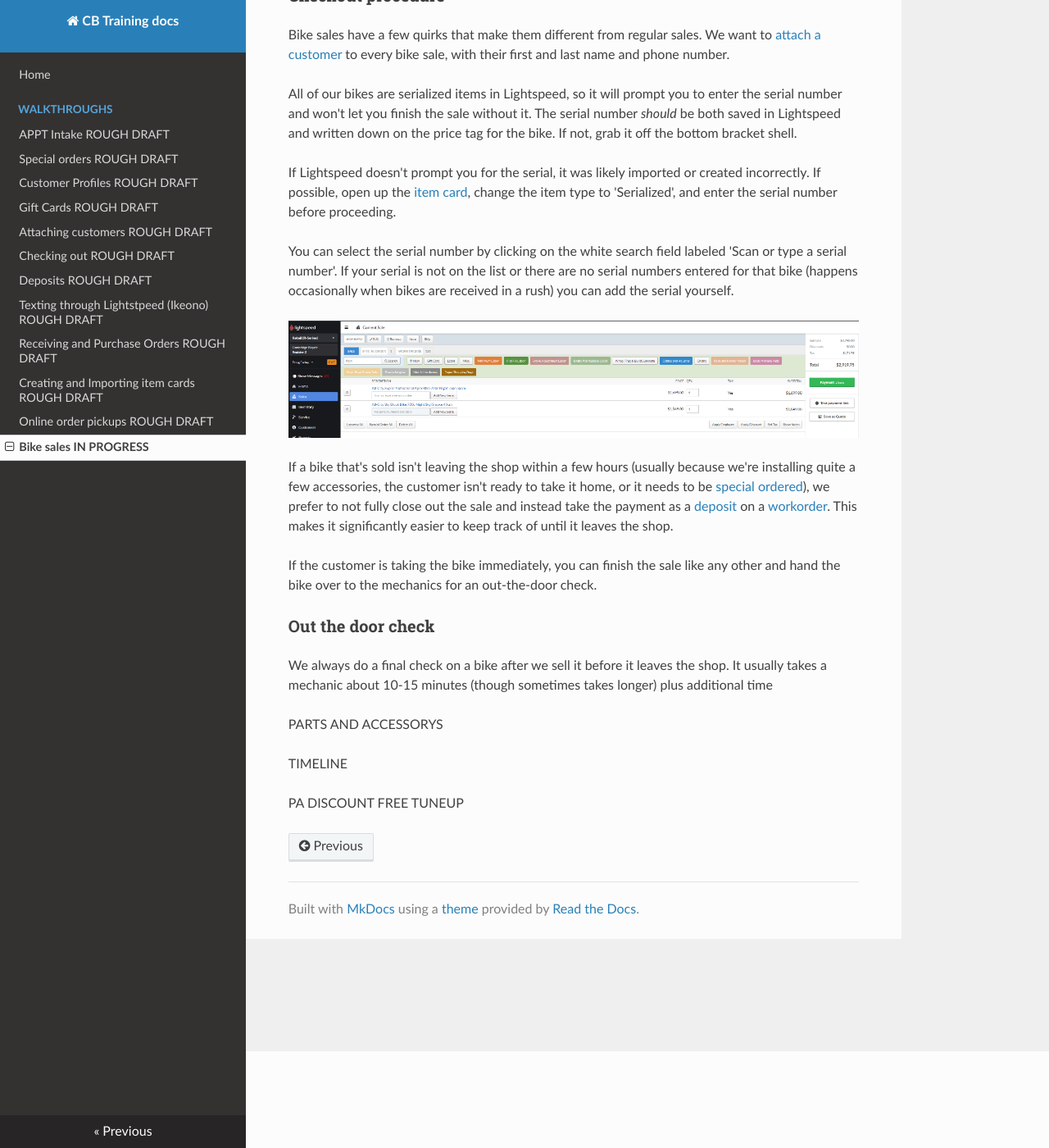
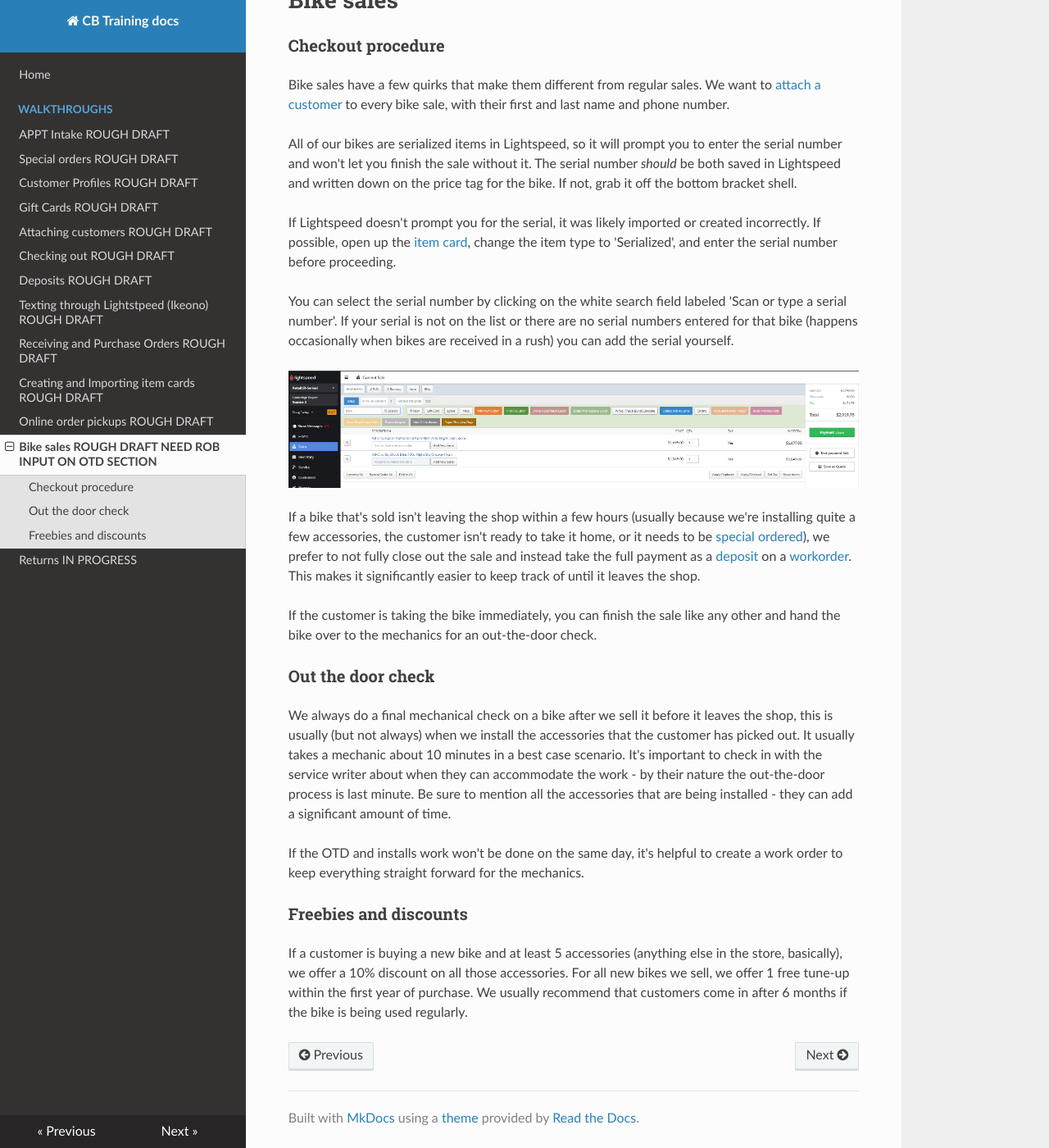
Before and after one commit to CambridgeBicycle/Knowledgebase, an MkDocs documentation site: the page built from docs/bikesale.md, in a window 1280 px wide and 1400 px high, scrolled down 118 px. Shown: the whole window at 82% size. Built offline with MkDocs 1.6.1, drawn with Linux system fonts in a browser that asks for light colours; nearby versions of some CDN libraries; some of the changed text lies outside the part shown.

Commit message:
added return.md

```diff
--- a/docs/bikesale.md
+++ b/docs/bikesale.md
@@ -1,23 +1,26 @@
+# Bike sales
+
 ### Checkout procedure
 Bike sales have a few quirks that make them different from regular sales. We want to [attach a customer](\attach) to every bike sale, with their first and last name and phone number.
 
 All of our bikes are serialized items in Lightspeed, so it will prompt you to enter the serial number and won't let you finish the sale without it. The serial number *should* be both saved in Lightspeed and written down on the price tag for the bike. If not, grab it off the bottom bracket shell.
 
-If Lightspeed doesn't prompt you for the serial, it was likely imported or created incorrectly. If possible, open up the [item card](/itemcard), change the item type to 'Serialized', and enter the serial number before proceeding.
+If Lightspeed doesn't prompt you for the serial, it was likely imported or created incorrectly. If possible, open up the [item card](\itemcard), change the item type to 'Serialized', and enter the serial number before proceeding.
 
 You can select the serial number by clicking on the white search field labeled 'Scan or type a serial number'. If your serial is not on the list or there are no serial numbers entered for that bike (happens occasionally when bikes are received in a rush) you can add the serial yourself.
 
 ![image](images/bikesale1.png)
 
-If a bike that's sold isn't leaving the shop within a few hours (usually because we're installing quite a few accessories, the customer isn't ready to take it home, or it needs to be [special ordered](/specorder)), we prefer to not fully close out the sale and instead take the payment as a [deposit](/deposit) on a [workorder](/workorder). This makes it significantly easier to keep track of until it leaves the shop.
+If a bike that's sold isn't leaving the shop within a few hours (usually because we're installing quite a few accessories, the customer isn't ready to take it home, or it needs to be [special ordered](\specorder)), we prefer to not fully close out the sale and instead take the full payment as a [deposit](\deposit) on a [workorder](\workorder). This makes it significantly easier to keep track of until it leaves the shop.
 
 If the customer is taking the bike immediately, you can finish the sale like any other and hand the bike over to the mechanics for an out-the-door check.
 
 ### Out the door check
-We always do a final check on a bike after we sell it before it leaves the shop. It usually takes a mechanic about 10-15 minutes (though sometimes takes longer) plus additional time
+We always do a final mechanical check on a bike after we sell it before it leaves the shop, this is usually (but not always) when we install the accessories that the customer has picked out. It usually takes a mechanic about 10 minutes in a best case scenario.  It's important to check in with the service writer about when they can accommodate the work - by their nature the out-the-door process is last minute. Be sure to mention all the accessories that are being installed - they can add a significant amount of time.
 
-PARTS AND ACCESSORYS
+If the OTD and installs work won't be done on the same day, it's helpful to create a work order to keep everything straight forward for the mechanics.
 
-TIMELINE
+### Freebies and discounts
 
-PA DISCOUNT FREE TUNEUP
+If a customer is buying a new bike and at least 5 accessories (anything else in the store, basically), we offer a 10% discount on all those accessories.
+For all new bikes we sell, we offer 1 free tune-up within the first year of purchase. We usually recommend that customers come in after 6 months if the bike is being used regularly.
--- a/mkdocs.yml
+++ b/mkdocs.yml
@@ -13,10 +13,28 @@
     - Receiving and Purchase Orders ROUGH DRAFT: receiving.md
     - Creating and Importing item cards  ROUGH DRAFT: itemcards.md
     - Online order pickups ROUGH DRAFT: b2c.md
-    - Bike sales IN PROGRESS : bikesale.md
+    - Bike sales ROUGH DRAFT NEED ROB INPUT ON OTD SECTION : bikesale.md
+    - Returns IN PROGRESS : return.md
+#   - How to find next APPT date
+#   - Workorder
+#   - How to create a work order
+#   - Creating a work order for a repair
+#   - Counting out
+#   - Opening register procedures
+#   - Using Square - how to ring people up and reconcile the payments in LS
 
-#  - Resources:
-#    - Employee handbook NODRAFT: handbook.md
+
+
+# - Resources:
+#    Employee handbook
+#    Attendance - shift start & end, calling out, scheduling time off
+#    Breaks
+#    Employee purchases
+#    Dress code
+#    After hours policy
+#    PTO and vacation policy
+
+
 
 theme: readthedocs
 plugins:
```
Also changed, not shown: docs/apptintake.md (+3 -1 lines), docs/attach.md (+2 -0 lines), docs/b2c.md (+1 -0 lines), docs/itemcards.md (+1 -0 lines), docs/return.md (added, +29 -0 lines), docs/images/refund1.png (added), docs/images/refund2.png (added), 1 other file.
